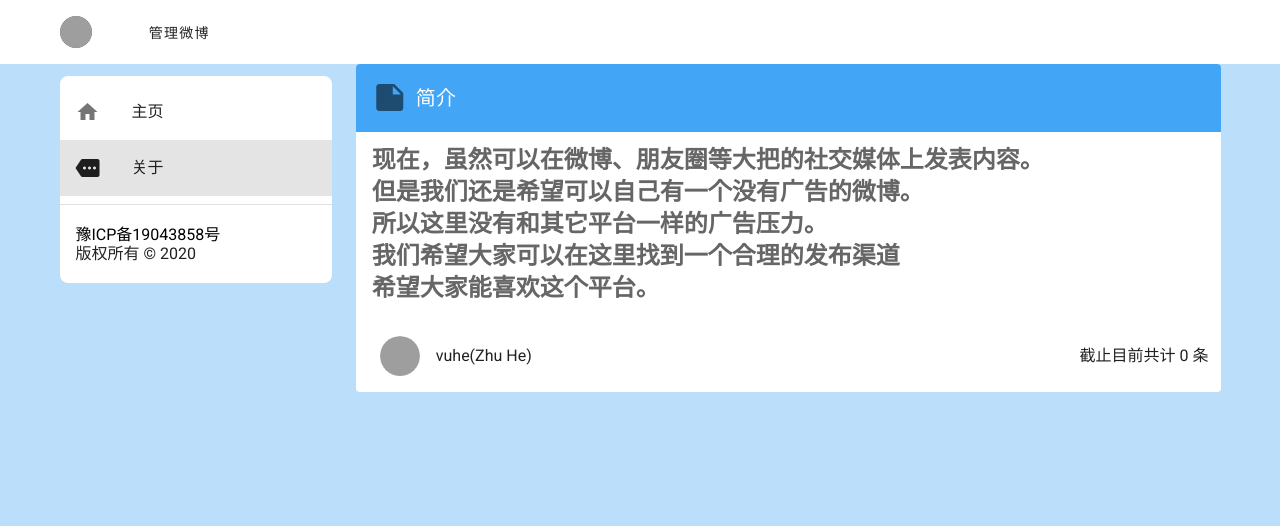
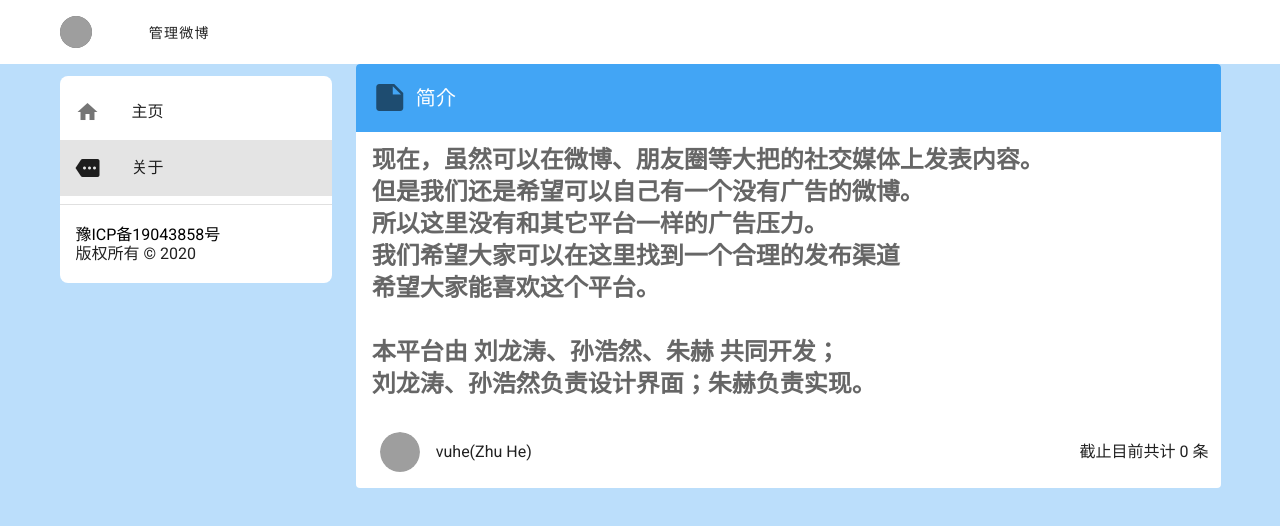
Before and after one commit to vuhe/MyWeibo, a Vue app in the folder front/: page /info in a window 1280 px wide. Shown: the top 526 px of the page. Built offline with nearby package versions, Linux system fonts and the light colour scheme; no server answers; grey boxes are pictures that could not be loaded.

Commit message:
fix: 修复部分模块逻辑

```diff
--- a/front/src/components/content/InfoContent.vue
+++ b/front/src/components/content/InfoContent.vue
@@ -22,7 +22,10 @@
           但是我们还是希望可以自己有一个没有广告的微博。<br>
           所以这里没有和其它平台一样的广告压力。<br>
           我们希望大家可以在这里找到一个合理的发布渠道<br>
-          希望大家能喜欢这个平台。
+          希望大家能喜欢这个平台。<br>
+          <br>
+          本平台由 刘龙涛、孙浩然、朱赫 共同开发；<br>
+          刘龙涛、孙浩然负责设计界面；朱赫负责实现。
         </v-card-text>
         <v-card-actions>
           <v-list-item class="grow">
```
Also changed, not shown: 1 other file (tests, documents, lock files or other folders).
